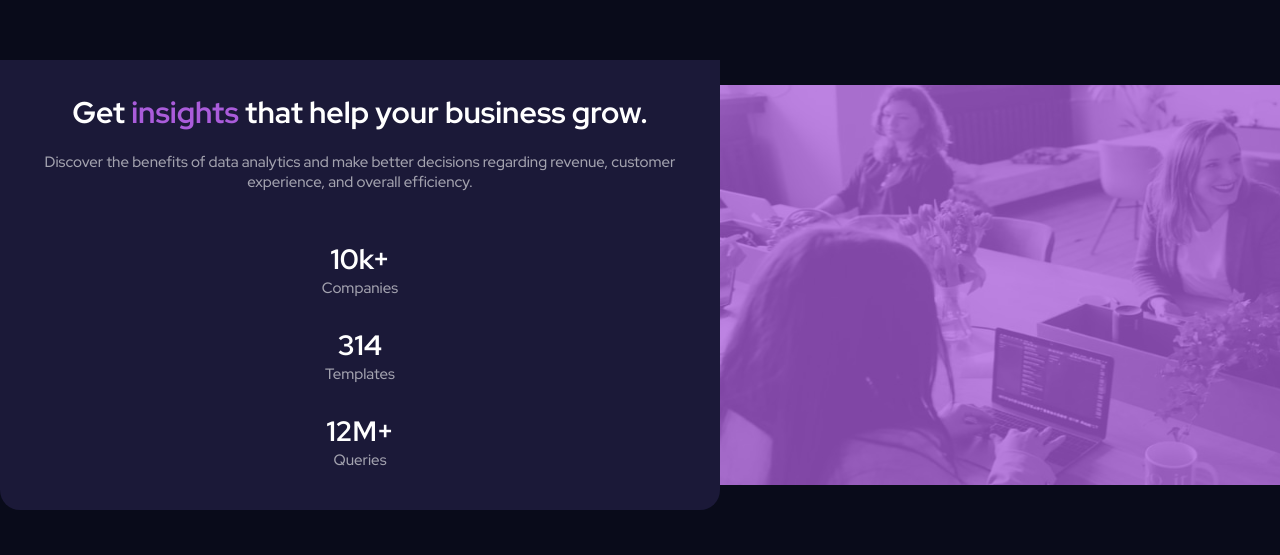
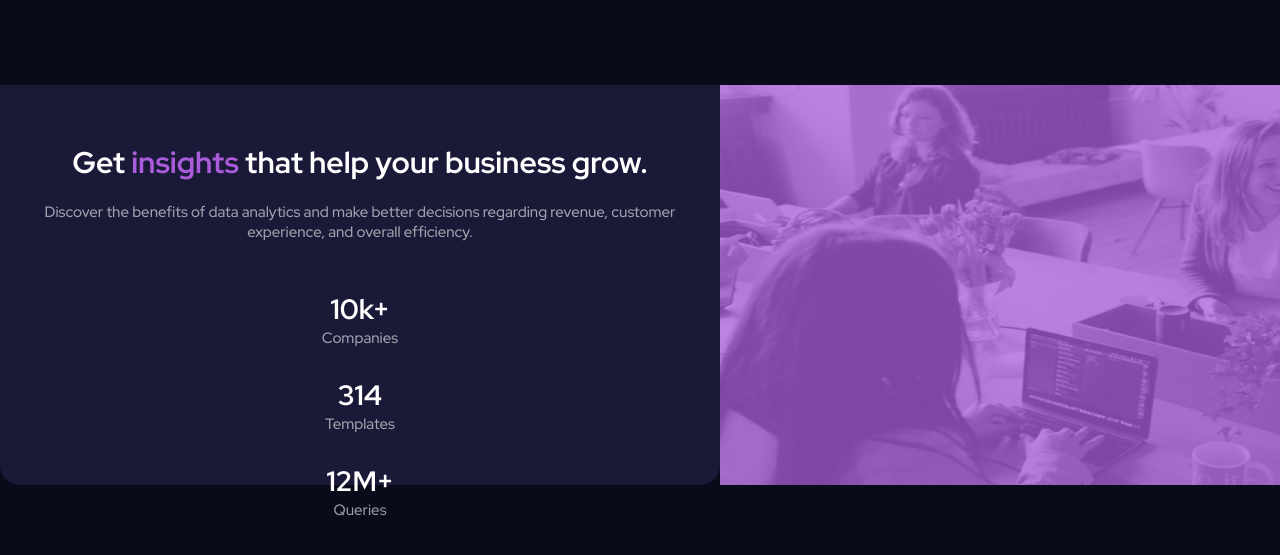
Before and after one commit to AngelDHackerman/StatsPreviewCardcomponent, a plain HTML site: page index.html in a window 1280 px wide. Shown: the part 115-670 px from the top of the page. Drawn offline with Linux system fonts and the light colour scheme.

Commit message:
probando crear el display para desktop

```diff
--- a/style.css
+++ b/style.css
@@ -24,6 +24,7 @@ html {
   height: 100vh;
   display: grid; /* con estas 2 propiedades centramos nuestro contenido */
   place-items: center;
+  background: var(--Very-dark-blue);
 }
 .main {
   display: flex;
@@ -97,7 +98,7 @@ html {
 }
 
 
-@media (min-width: 375px) {
+@media (min-width: 460px) {
   .container {
     background: var(--Very-dark-blue);
   }
@@ -115,13 +116,20 @@ html {
   }
   .header img {
     height: 100%;
+    width: 100%;
     border-radius: 0 10px 10px 0;
   }
   .header .header-overlay {
     height: 100%;
+    width: 100%;
+
     border-radius: 0 10px 10px 0;
   }
   .main-section {
     width: 100%;
+    height: 100%;
+  }
+  .main-section h1 {
+    margin-top: 12rem;
   }
 }
```
